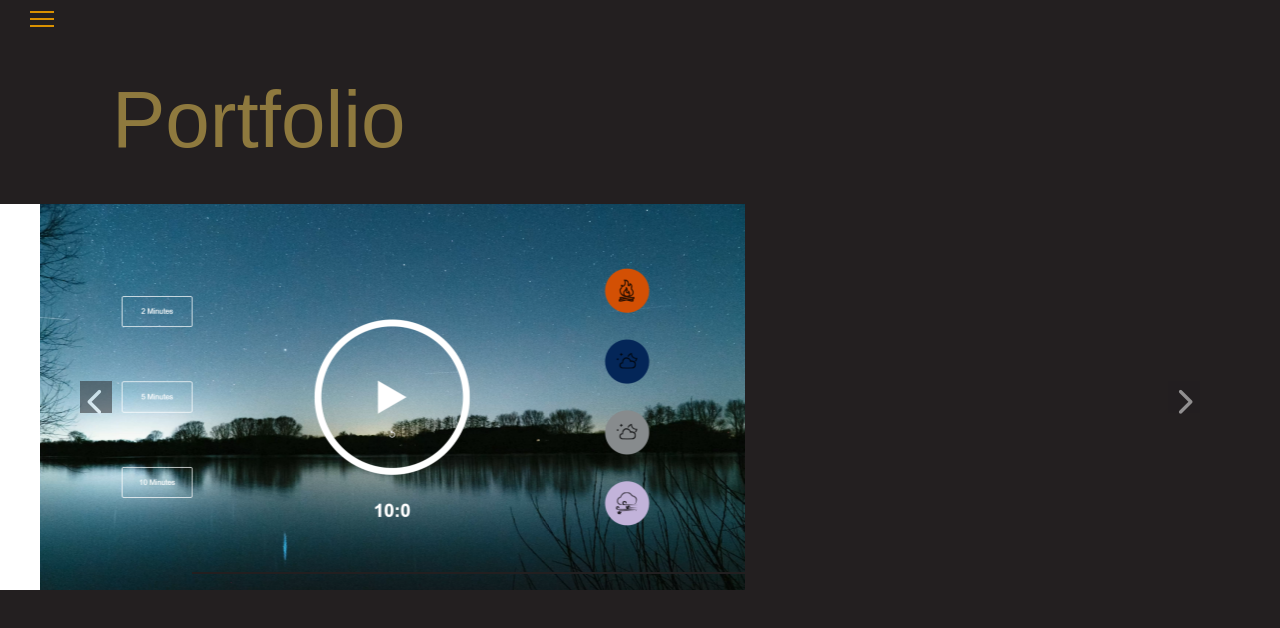
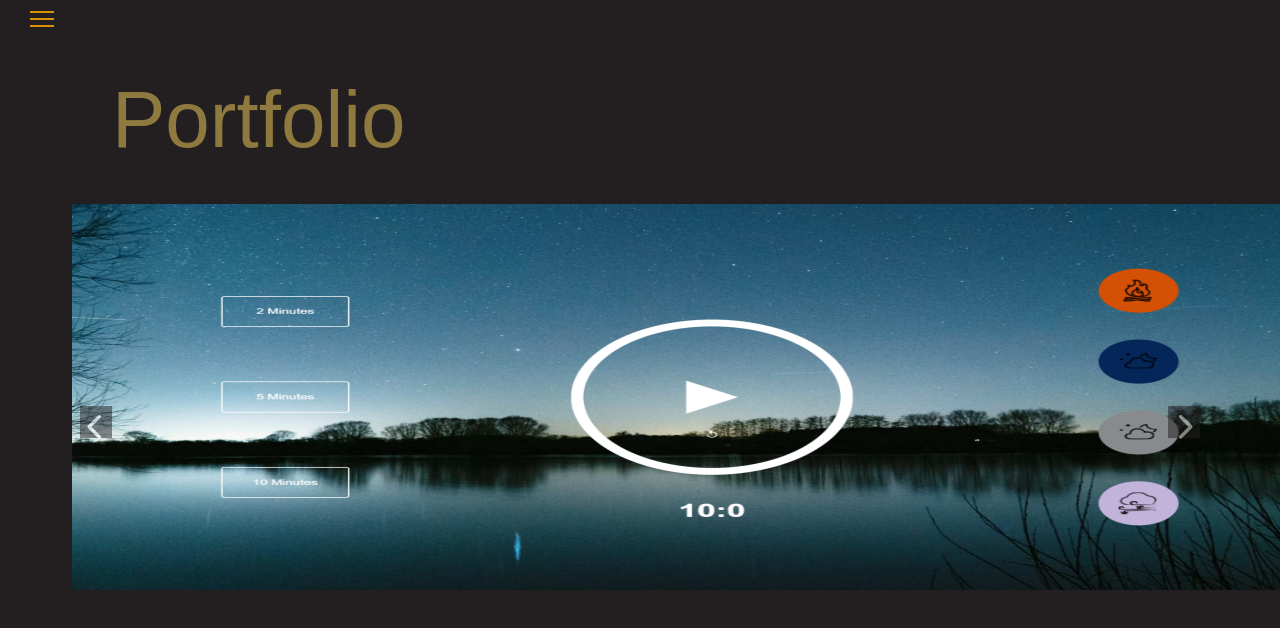
Before and after one commit to kiriludp/portfolio, a React (Create React App) app: page /portfolio in a window 1280 px wide. Shown: the top 628 px of the page. Built offline with nearby package versions, Linux system fonts and the light colour scheme; a web font is replaced by a local one.

Commit message:
hover animation and sizing

```diff
--- a/src/assets/Portfolio.css
+++ b/src/assets/Portfolio.css
@@ -1,17 +1,27 @@
-.carousel-item {
-    cursor:pointer;
-    height:386px;
-    position:relative;
-    overflow: hidden;
+.carousel-inner  {
+    position: relative;
+
+    }
+
+   .carousel-item img {
+    top: 50;
+    left: 50;
+    translate: middle;
+    height: 386px;
     width: 705px;
-    text-align: center;
+    margin: auto;
+    margin-bottom: 50px;
    }
 
    .carousel-item .fadedbox {
-    background-color: #8E793E;
+    background: #8E793E;
     position: absolute;
     top: 0;
-    left: 0;
+    left: 50;
+    translate: middle;
+    height: 380px;
+    width: 700px;
+    margin-left: 15%;
     color: #fff;
     -webkit-transition: all 300ms ease-out;
     -moz-transition: all 300ms ease-out;
@@ -19,41 +29,37 @@
     -ms-transition: all 300ms ease-out;
     transition: all 300ms ease-out;
     opacity: 0;
-    width: 660px;
-    height: 340px;
-    padding: 130px 20px;
+
+
+
 }
 
-.carousel-item:hover .fadedbox
- {
+.carousel-item:hover .fadedbox {
     opacity: 0.8;
+
 }
 
 .carousel-item .caption {
-    -webkit-transition: all 300ms ease-out;
-    -moz-transition: all 300ms ease-out;
-    -o-transition: all 300ms ease-out;
-    -ms-transition: all 300ms ease-out;
-    transition: all 300ms ease-out;
-    transform: translateY(30px);
-    -webkit-transform: translateY(30px);
+
+
+
 }
 
 .carousel-item .project {
-    font-size: 2.5em;
+    font-size: 30px;
     text-transform: uppercase;
     opacity: 0;
     transition-delay: 0.2s;
-    transition-duration: 0.2s;
+    transition-duration: 0.3s;
+
 }
 
- .carousel-item .project,
+.carousel-item:hover .project,
 .carousel-item:focus .project {
     opacity: 1;
     transform: translateY(0px);
     -webkit-transform: translateY(0px);
 }
-
 
 .head {
     font-size: 80px;
--- a/src/pages/Portfolio.js
+++ b/src/pages/Portfolio.js
@@ -28,11 +28,11 @@ function Portfolio() {
     <Carousel activeIndex={index} onSelect={handleSelect}>
       <Carousel.Item>
         <img
-          className="d-block w-100"
+          className="d-block"
           src={brick}
           alt="First slide"
         />
-        <div className="fadedbox">
+        <div className="fadedbox d-block">
           <div className="project caption">Brick Breaker Game</div>
         </div>
         </Carousel.Item>
```
Lines whose indentation alone changed are shown as unchanged.
